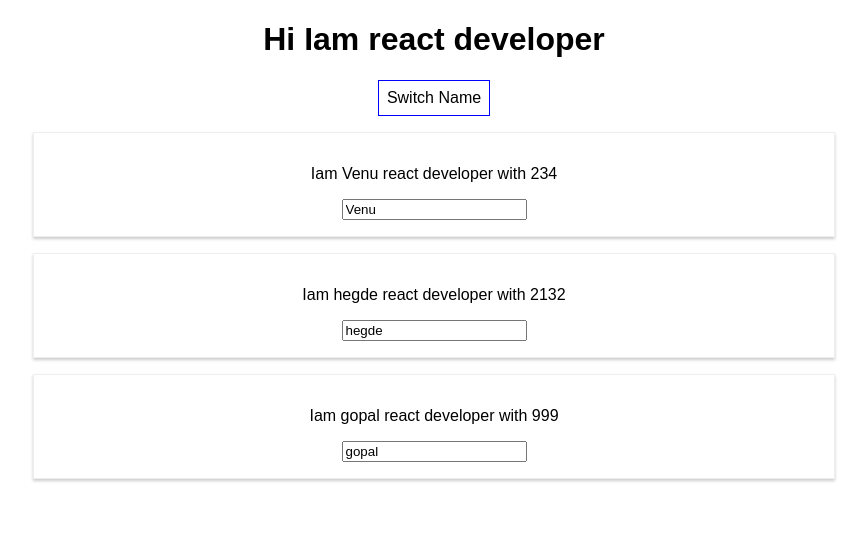
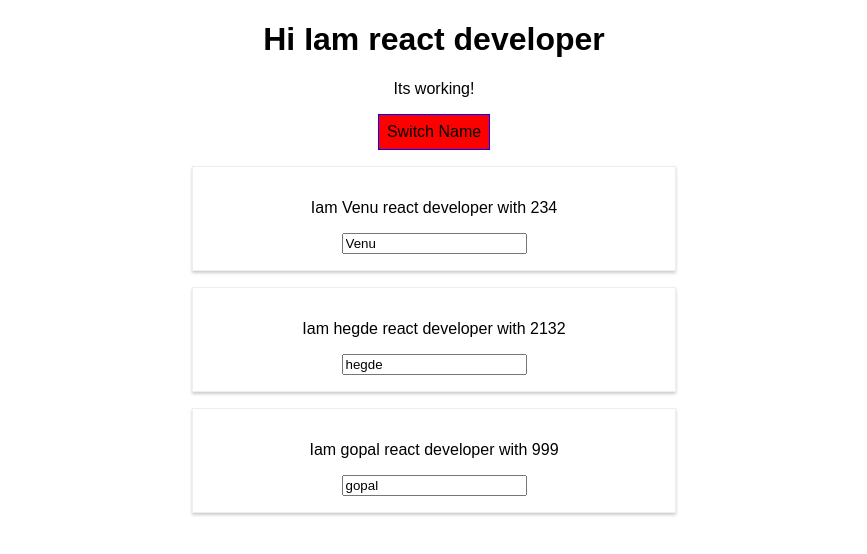
Before and after one commit to venugopal1234567/ReactBurger, a React (Create React App) app in the folder react-burger/: page / in a window 1280 px wide. Both pictures are taken after a click on the button "Switch Name". Shown: the top 554 px of the page, without its empty margins (206-1073 px from the left). Built offline with nearby package versions, Linux system fonts and the light colour scheme.

Commit message:
Radium CSS

```diff
--- a/react-burger/src/App.css
+++ b/react-burger/src/App.css
@@ -1,3 +1,11 @@
 .App {
   text-align: center;
 }
+
+.red {
+  color: red;
+}
+
+.bold{
+  font-weight: bold;
+}
--- a/react-burger/src/App.js
+++ b/react-burger/src/App.js
@@ -1,8 +1,24 @@
 import React, { useState } from 'react';
+import Radium, {StyleRoot} from 'radium'
 import './App.css';
 import Person from './Person/Person'
 
+
 const app = props =>{
+
+  const style = {
+    backgroundColor : 'green',
+    font : 'inherit',
+    border: '1px solid blue',
+    padding: '8px',
+    cursor : 'pointer',
+    ':hover':{
+      backgroundColor: "lightgreen",
+      color:"black"
+    }
+  }
+
+
  const [personsState, setPersonsState]= useState({
     persons : [
       {id: "szsc",name: "Venu" , age:"234"},
@@ -59,6 +75,7 @@
   let persons = null;
   if(personsState.showPersons){
     persons = (
+      <StyleRoot>
       <div>
        {
          personsState.persons.map((person ,index) =>{
@@ -70,24 +87,31 @@
             changed= {(event)=>nameChangedHandler(event,person.id)}
             />
          })
+
        }
       </div>
+      </StyleRoot>
     )
+    style.backgroundColor = "red"
+    style[':hover']={
+      backgroundColor: "salmon",
+      color:"white"
+    }
   }
 
 
-
-  const style = {
-    backgroundColor : 'white',
-    font : 'inherit',
-    border: '1px solid blue',
-    padding: '8px',
-    cursor : 'pointer'
+  const classes = [];
+  if(personsState.persons.length <=2){
+    classes.push('red');
+  }
+  if(personsState.persons.length <=1){
+    classes.push('bold');
   }
 
     return (
       <div className="App">
         <h1> Hi Iam react developer</h1>
+        <p className={classes.join(' ')}>Its working!</p>
         <button onClick={togglePersonHandler} style={style}> Switch Name</button>
 
 
@@ -100,4 +124,4 @@
   //  return React.createElement('div',{className : 'App'},React.createElement('h1', null, "Hii is it working?"));
   }
 
-export default app;
+export default Radium(app);
--- a/react-burger/src/Person/Person.js
+++ b/react-burger/src/Person/Person.js
@@ -1,8 +1,14 @@
 import React from 'react'
+import Radium from 'radium'
 import './Person.css'
 const person = (props)=>{
+    const style = {
+        '@media (min-width : 500px)' :{
+            width:'450px'
+        }
+    }
     return (
-        <div className="Person">
+        <div className="Person" style={style}>
 
               <p onClick={props.click}> Iam {props.name} react developer with {props.age}</p>
              <p>{props.children}</p>
@@ -12,4 +18,4 @@
     )
 }
 
-export default person;
+export default Radium(person);
```
Also changed, not shown: 1 other file (tests, documents, lock files or other folders).
